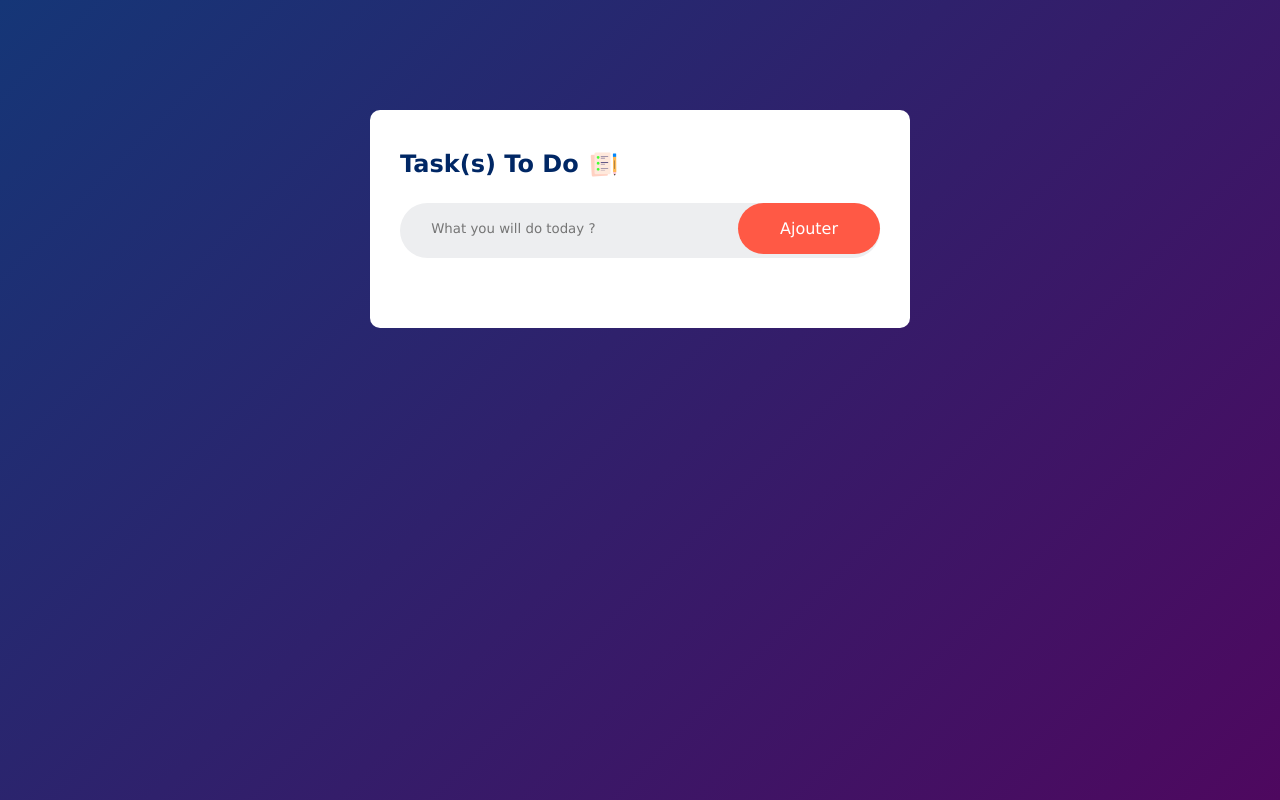
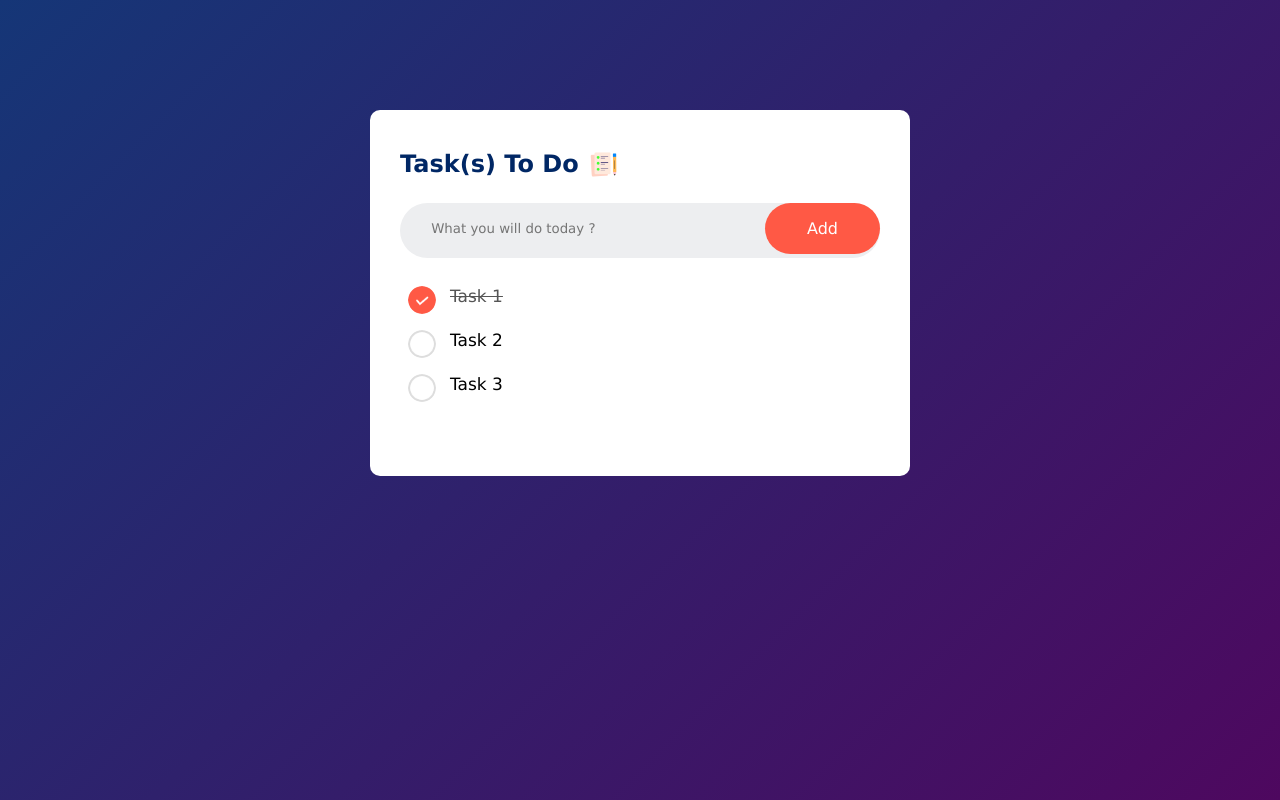
Before and after one commit to alban-okoby/all-html-css-js-projects, a plain HTML site: page todo-list/index.html in a window 1280 px wide. Drawn offline with Linux system fonts and the light colour scheme.

Commit message:
End of Task design

```diff
--- a/todo-list/css/style.css
+++ b/todo-list/css/style.css
@@ -36,6 +36,7 @@
     padding-bottom: .245rem;
     display: flex;
     align-items: center;
+    margin-bottom: 1rem;
 }
 input {
     background: transparent;
@@ -46,7 +47,7 @@ input {
     outline: none;
 
 }
-.btn {
+.todo-app .btn {
     background-color: #ff5945;
     color: white;
     border: none;
@@ -56,3 +57,36 @@ input {
     border-radius: 6.4rem;
     cursor: pointer;
 }
+
+ul li {
+    list-style: none;
+    font-size: 17px;
+    cursor: pointer;
+   padding: 12px 8px 12px 50px;
+   user-select: none;
+   position: relative;
+}
+ul li::before {
+    background: url('../images/unchecked.png');
+    content: '';
+    position: absolute;
+    height: 28px;
+    width: 28px;
+    background-size: cover;
+    background-position: center;
+    top: 12px; left: 8px;
+    border-radius: 50%;
+}
+ul li.checked-task {
+    text-decoration: line-through;
+    color: #555;
+}
+ul li.checked-task::before {
+    background: url('../images/checked.png');
+    height: 28px;
+    width: 28px;
+    background-size: cover;
+    background-position: center;
+    top: 12px; left: 8px;
+    border-radius: 50%;
+}
--- a/todo-list/index.html
+++ b/todo-list/index.html
@@ -13,8 +13,13 @@
             <h2> Task(s) To Do <img src="images/icon.png" alt="Icon"/> </h2>
             <div class="row">
                 <input type="text" name="" id="input-box" placeholder="What you will do today ?">
-                <button class="btn">Ajouter</button>
+                <button class="btn">Add</button>
             </div>
+            <ul class="lists" id="lists">
+                <li class="checked-task">Task 1</li>
+                <li>Task 2</li>
+                <li>Task 3</li>
+            </ul>
         </div>
     </div>
     <script src="js/main.js"></script>
```
